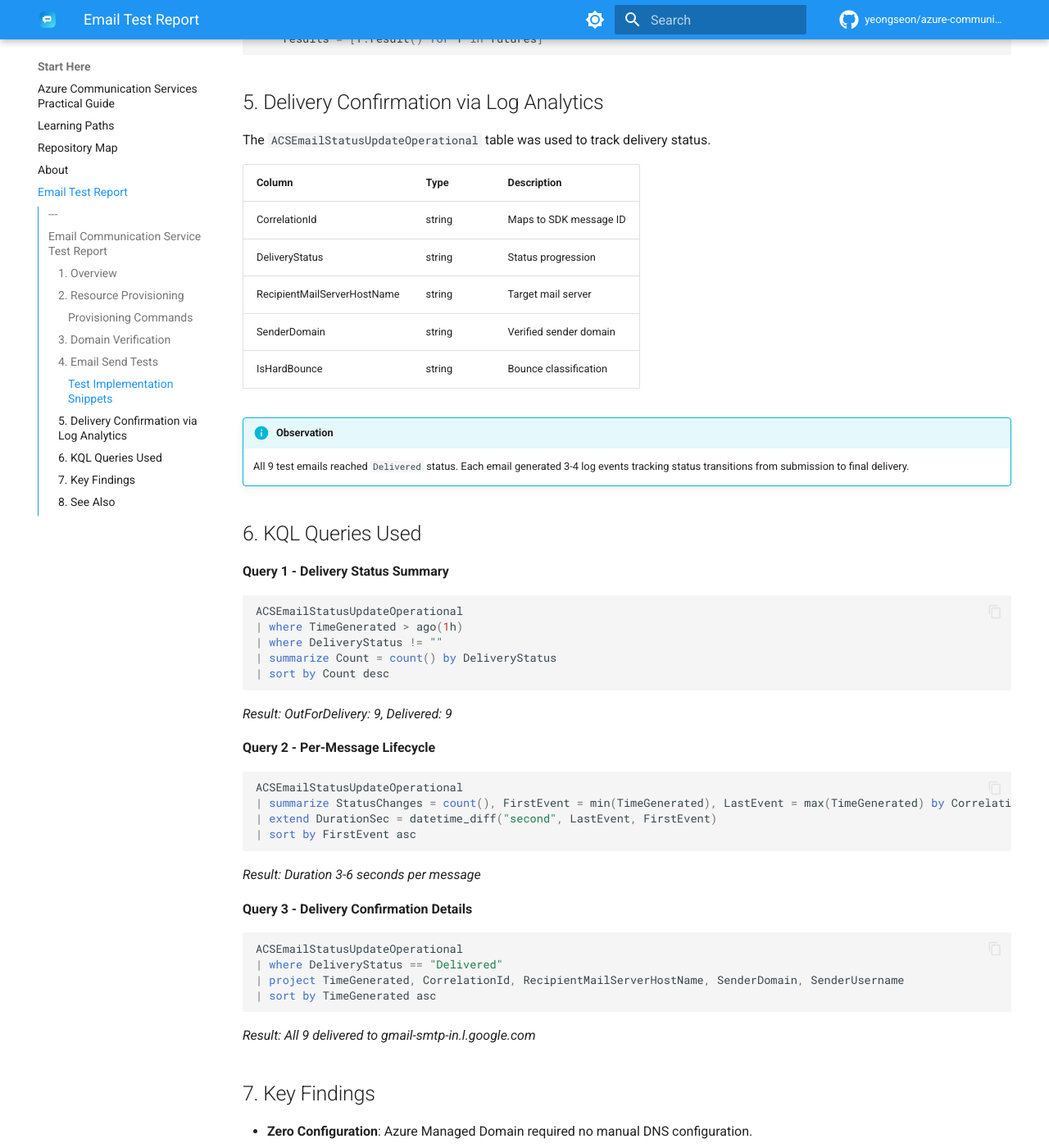
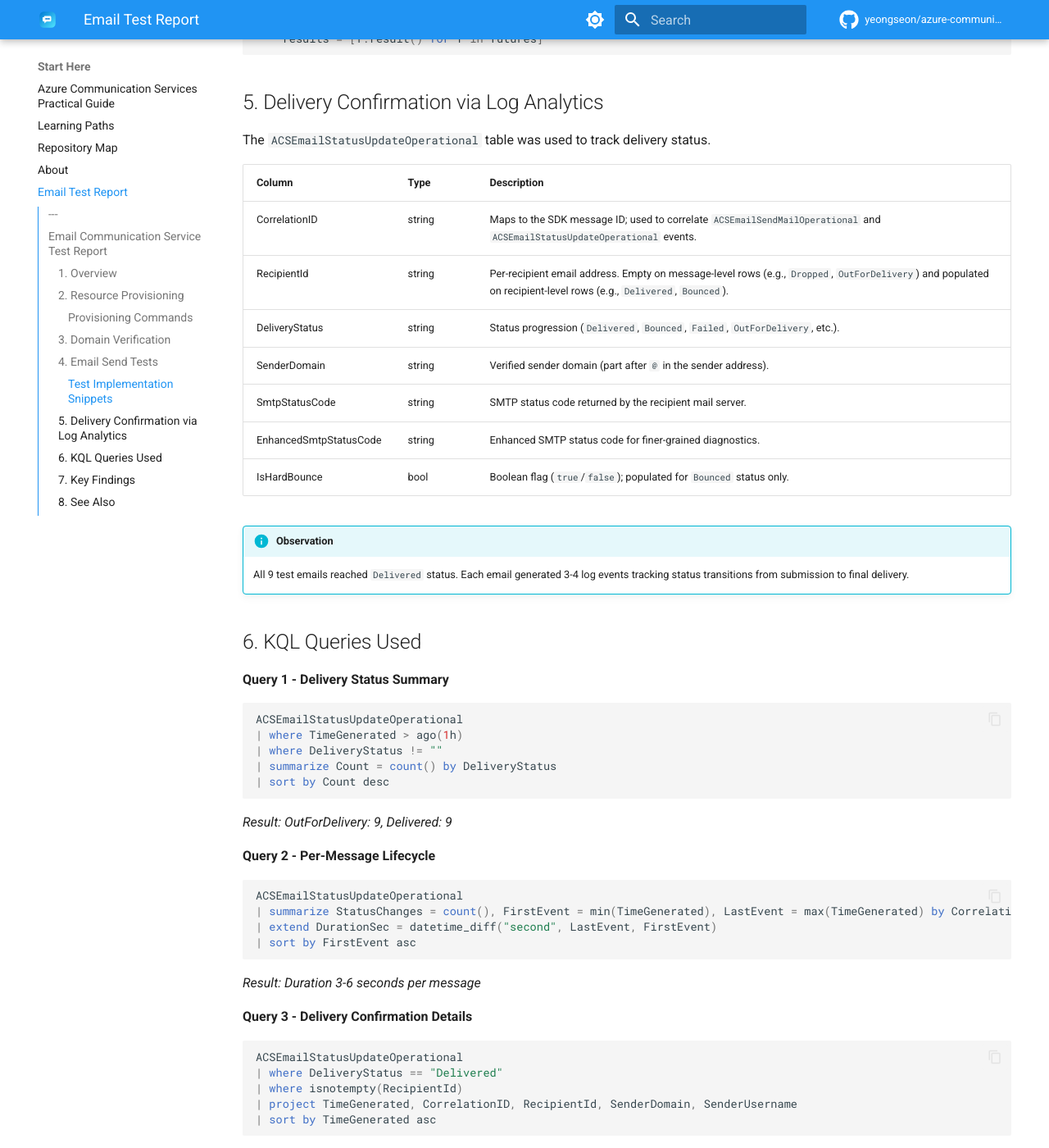
Before and after one commit to yeongseon/azure-communication-services-practical-guide, an MkDocs documentation site: the page built from docs/email-test-report.md, in a window 1280 px wide and 1400 px high, scrolled down 3219 px. Shown: the whole window at 82% size. Built offline with MkDocs 1.6.1 and Material for MkDocs 9.7.7, drawn with Linux system fonts in a browser that asks for light colours; comment, search, counter and statistics services are not loaded; some of the changed text lies outside the part shown.

Commit message:
docs: align email troubleshooting with documented log schema
Remove fabricated columns (FailureReason, FailureMessage,
RecipientMailServerHostName) from KQL examples and replace claims that
relied on them with values that are actually derivable from the
ACSEmailStatusUpdateOperational schema (CorrelationID, RecipientId,
SmtpStatusCode, EnhancedSmtpStatusCode, SenderDomain, IsHardBounce).

- Use CorrelationID (capital D) to match the Microsoft Learn schema.
- Treat IsHardBounce as a boolean (== true), not a string ('True').
- Add the isnotempty(RecipientId) guard on per-recipient queries to
  match the canonical pattern in operations/monitoring.md (Phase 1).
- Derive recipient provider from the RecipientId @-suffix instead of
  the non-existent RecipientMailServerHostName column.
- Mask the real AzureManagedDomain GUID in test-report and Python
  tutorial per AGENTS.md PII rules.
- Replace the unverifiable 'delivered to gmail-smtp-in.l.google.com'
  claim in the Python tutorial with a schema-derivable equivalent.

Oracle verified (session ses_0f28a4142ffe29pibc8qcWdz2r, pass 5).

````diff
--- a/docs/email-test-report.md
+++ b/docs/email-test-report.md
@@ -130,11 +130,13 @@ The `ACSEmailStatusUpdateOperational` table was used to track delivery status.
 
 | Column | Type | Description |
 |---|---|---|
-| CorrelationId | string | Maps to SDK message ID |
-| DeliveryStatus | string | Status progression |
-| RecipientMailServerHostName | string | Target mail server |
-| SenderDomain | string | Verified sender domain |
-| IsHardBounce | string | Bounce classification |
+| CorrelationID | string | Maps to the SDK message ID; used to correlate `ACSEmailSendMailOperational` and `ACSEmailStatusUpdateOperational` events. |
+| RecipientId | string | Per-recipient email address. Empty on message-level rows (e.g., `Dropped`, `OutForDelivery`) and populated on recipient-level rows (e.g., `Delivered`, `Bounced`). |
+| DeliveryStatus | string | Status progression (`Delivered`, `Bounced`, `Failed`, `OutForDelivery`, etc.). |
+| SenderDomain | string | Verified sender domain (part after `@` in the sender address). |
+| SmtpStatusCode | string | SMTP status code returned by the recipient mail server. |
+| EnhancedSmtpStatusCode | string | Enhanced SMTP status code for finer-grained diagnostics. |
+| IsHardBounce | bool | Boolean flag (`true`/`false`); populated for `Bounced` status only. |
 
 !!! info "Observation"
     All 9 test emails reached `Delivered` status. Each email generated 3-4 log events tracking status transitions from submission to final delivery.
@@ -154,7 +156,7 @@ ACSEmailStatusUpdateOperational
 **Query 2 - Per-Message Lifecycle**
 ```kusto
 ACSEmailStatusUpdateOperational
-| summarize StatusChanges = count(), FirstEvent = min(TimeGenerated), LastEvent = max(TimeGenerated) by CorrelationId
+| summarize StatusChanges = count(), FirstEvent = min(TimeGenerated), LastEvent = max(TimeGenerated) by CorrelationID
 | extend DurationSec = datetime_diff("second", LastEvent, FirstEvent)
 | sort by FirstEvent asc
 ```
@@ -164,10 +166,11 @@ ACSEmailStatusUpdateOperational
 ```kusto
 ACSEmailStatusUpdateOperational
 | where DeliveryStatus == "Delivered"
-| project TimeGenerated, CorrelationId, RecipientMailServerHostName, SenderDomain, SenderUsername
+| where isnotempty(RecipientId)
+| project TimeGenerated, CorrelationID, RecipientId, SenderDomain, SenderUsername
 | sort by TimeGenerated asc
 ```
-*Result: All 9 delivered to gmail-smtp-in.l.google.com*
+*Result: All 9 recipient-level `Delivered` rows recorded; `RecipientId` `@`-suffix confirms gmail.com recipients.*
 
 ## 7. Key Findings
 - **Zero Configuration**: Azure Managed Domain required no manual DNS configuration.
--- a/docs/sdk-guides/python/tutorial/03-send-email.md
+++ b/docs/sdk-guides/python/tutorial/03-send-email.md
@@ -167,9 +167,9 @@ if __name__ == "__main__":
 ### Test Environment
 - **ACS Resource**: `acs-email-lab` (Korea data location)
 - **Email Service**: `ecs-email-lab`
-- **Domain**: `fc135b5e-3353-4c89-9edb-55b53b59215f.azurecomm.net` (Azure Managed, all verifications passed)
-- **Sender**: `DoNotReply@fc135b5e-3353-4c89-9edb-55b53b59215f.azurecomm.net`
-- **Recipient**: Gmail (`gmail-smtp-in.l.google.com`)
+- **Domain**: `<azure-managed-domain>.azurecomm.net` (Azure Managed, all verifications passed)
+- **Sender**: `DoNotReply@<azure-managed-domain>.azurecomm.net`
+- **Recipient**: Gmail recipient (domain inferred from `RecipientId` `@`-suffix as `gmail.com`)
 - **Python SDK**: `azure-communication-email==1.1.0`
 
 ### Test Results (2026-04-14 11:20 KST)
@@ -185,8 +185,8 @@ if __name__ == "__main__":
 ### Delivery Confirmation (Log Analytics)
 The following insights were verified via Azure Monitor Log Analytics:
 
-- All 9 emails reached `Delivered` status.
-- The recipient mail server `gmail-smtp-in.l.google.com` accepted all messages without bounces or failures.
+- All 9 emails reached `Delivered` status (recipient-level rows where `isnotempty(RecipientId)` and `DeliveryStatus == "Delivered"`).
+- All recipient addresses ended in `@gmail.com`, derived from the `RecipientId` `@`-suffix (the ACS Email schema does not expose the destination mail-server hostname directly).
 - The average message lifecycle (from submission to `OutForDelivery`) was measured between 3 and 6 seconds per message.
 
 ## See Also
--- a/docs/troubleshooting/first-10-minutes/email-delivery.md
+++ b/docs/troubleshooting/first-10-minutes/email-delivery.md
@@ -73,11 +73,12 @@ az communication show \
 Run this in Log Analytics to see recent email delivery lifecycle events. Use `ACSEmailStatusUpdateOperational` — this is the actual table name (confirmed on real deployments); older docs may reference `ACSEmailDeliveryReportEvents`.
 
 ```kusto
-// Recent non-delivered emails (last 1 hour)
+// Recent non-delivered emails (last 1 hour) — recipient-level rows only
 ACSEmailStatusUpdateOperational
 | where TimeGenerated > ago(1h)
+| where isnotempty(RecipientId)
 | where DeliveryStatus !in ("Delivered", "OutForDelivery")
-| project TimeGenerated, CorrelationId, DeliveryStatus, SmtpStatusCode, FailureReason, RecipientMailServerHostName
+| project TimeGenerated, CorrelationID, RecipientId, DeliveryStatus, SmtpStatusCode, EnhancedSmtpStatusCode
 | order by TimeGenerated desc
 ```
 
@@ -96,13 +97,16 @@ When the diagnostic pipeline is healthy, the breakdown query above returns one r
 If your breakdown shows only blank or only `OutForDelivery` rows (no `Delivered`), the recipient mail server is not yet ACK'ing — wait 5-10 minutes and re-run. If it shows `Bounced` or `Failed` rows, drill in with the bounce-detail query below.
 
 ```kusto
-// Bounce detail for a specific recipient mail server
+// Hard-bounce detail — recipient-level rows where IsHardBounce is true
 ACSEmailStatusUpdateOperational
 | where TimeGenerated > ago(24h)
-| where IsHardBounce == "True"
-| project TimeGenerated, RecipientMailServerHostName, SmtpStatusCode, FailureMessage
+| where isnotempty(RecipientId)
+| where IsHardBounce == true
+| project TimeGenerated, RecipientId, SmtpStatusCode, EnhancedSmtpStatusCode, SenderDomain
 | order by TimeGenerated desc
 ```
+
+`IsHardBounce` is a boolean per the [documented schema](https://learn.microsoft.com/azure/communication-services/concepts/analytics/logs/email-logs) — compare against `true`, not the string `"True"`. The recipient mail server is not exposed as a column; if you need to group bounces by destination provider, derive it from the `RecipientId` suffix (for example, `extend RecipientDomain = tostring(split(RecipientId, "@")[1])`).
 
 ## Immediate Triage Questions
 
--- a/docs/troubleshooting/kql/email/delivery-status.md
+++ b/docs/troubleshooting/kql/email/delivery-status.md
@@ -27,6 +27,7 @@ ACSEmailStatusUpdateOperational
 ```kusto
 ACSEmailStatusUpdateOperational
 | where TimeGenerated > ago(24h)
+| where isnotempty(RecipientId)
 | where DeliveryStatus in ("Bounced", "Failed", "FilteredSpam", "Quarantined")
 | summarize
     BounceCount = count(),
@@ -42,7 +43,7 @@ ACSEmailStatusUpdateOperational
     StatusChanges = count(),
     FirstEvent = min(TimeGenerated),
     LastEvent = max(TimeGenerated)
-    by CorrelationId
+    by CorrelationID
 | extend DurationSec = datetime_diff("second", LastEvent, FirstEvent)
 | sort by FirstEvent desc
 ```
@@ -53,32 +54,33 @@ ACSEmailStatusUpdateOperational
 | --- | --- |
 | `ACSEmailStatusUpdateOperational` | The operational table for Azure Email status updates. |
 | `DeliveryStatus` | The current state of the email delivery (e.g., `Delivered`, `Bounced`, `Failed`). |
-| `CorrelationId` | Unique identifier for a single email send request, used to track its full lifecycle. |
-| `IsHardBounce` | Boolean flag indicating if the failure is a permanent (hard) bounce. |
+| `CorrelationID` | Unique identifier for a single email send request, used to track its full lifecycle. |
+| `RecipientId` | Per-recipient email address. Empty on message-level rows (e.g., `Dropped`, `OutForDelivery`) and populated on recipient-level rows (e.g., `Delivered`, `Bounced`, `Failed`). |
+| `IsHardBounce` | Boolean flag indicating if the failure is a permanent (hard) bounce. Populated for `Bounced` status only. |
 | `SmtpStatusCode` | The standard SMTP status code returned by the recipient mail server. |
 | `EnhancedSmtpStatusCode` | Detailed enhanced SMTP status code for more specific error diagnosis. |
-| `RecipientMailServerHostName` | The hostname of the mail server that received (or rejected) the email. |
+| `SenderDomain` | Sending domain (the part after `@` in the sender address). |
 
 ## Insights
 
 * **Observed Patterns**: Most emails transition from submission to `Delivered` within 3-6 seconds in optimal conditions.
-* **Hard Bounces vs. Soft Bounces**: Monitor `IsHardBounce` to identify invalid addresses that should be removed from mailing lists.
-* **Spam Filtering**: If `DeliveryStatus` is `FilteredSpam`, check the `FailureMessage` or `EnhancedSmtpStatusCode` for clues about content or reputation issues.
-* **Recipient Server Issues**: `RecipientMailServerHostName` helps identify if delivery problems are localized to specific providers like Gmail or Outlook.
+* **Hard Bounces vs. Soft Bounces**: Monitor `IsHardBounce` (boolean — compare against `true`, not the string `"True"`) to identify invalid addresses that should be removed from mailing lists.
+* **Spam Filtering**: If `DeliveryStatus` is `FilteredSpam` or `Quarantined`, inspect `EnhancedSmtpStatusCode` and `SmtpStatusCode` for clues about content or reputation issues. The Email schema does not expose a free-form failure-message column — codes are the authoritative signal.
+* **Recipient Provider Patterns**: The schema does not include a recipient-mail-server hostname column. To group failures by destination provider, derive the recipient domain from `RecipientId`: `extend RecipientDomain = tostring(split(RecipientId, "@")[1])`.
 
 ## Verified Results (April 2026)
 
 !!! success "Verified: Real Query Results"
     These KQL queries and results were validated against actual ACSEmailStatusUpdateOperational data on April 14, 2026.
 
-**From our actual testing (9 emails sent, all delivered to Gmail):**
+**From our actual testing (9 emails sent, all delivered to Gmail recipients):**
 
 | Metric | Value |
 |---|---|
 | Total emails sent | 9 |
 | Delivery status | 9/9 Delivered |
-| Recipient mail server | gmail-smtp-in.l.google.com |
-| Sender domain | fc135b5e-...kr2.azurecomm.net |
+| Recipient domain (derived from `RecipientId` `@`-suffix) | gmail.com |
+| Sender domain | `<azure-managed-domain>.azurecomm.net` |
 | Avg lifecycle (submit → Delivered) | 3-6 seconds |
 | Hard bounces | 0 |
 | Failures | 0 |
````
Also changed, not shown: other parts of docs/email-test-report.md (+3 -3 lines).
